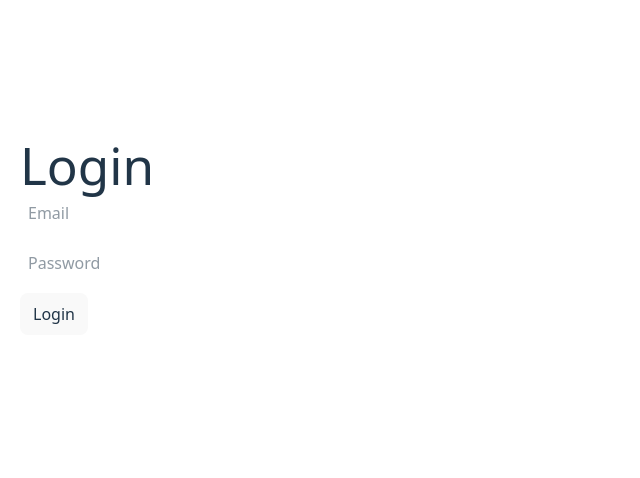
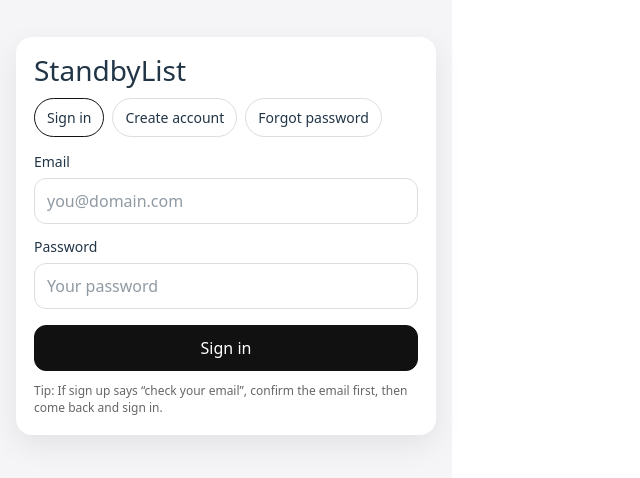
Before and after one commit to cpr31923/standbylist, a React (Vite) app: page / in a window 1280 px wide. Shown: the part 164-642 px from the top of the page, without its empty margins (0-640 px from the left). Built offline with nearby package versions, Linux system fonts and the light colour scheme.

Commit message:
Improve signup messaging and fix Login.jsx

```diff
--- a/src/Login.jsx
+++ b/src/Login.jsx
@@ -1,95 +1,225 @@
-import React, { useEffect, useState } from "react";
+// src/Login.jsx
+import { useEffect, useState } from "react";
 import { supabase } from "./supabaseClient";
-import StandbyList from "./components/StandbyList.jsx";
 
 export default function Login() {
+  const [mode, setMode] = useState("signin"); // signin | signup | reset
   const [email, setEmail] = useState("");
   const [password, setPassword] = useState("");
-  const [user, setUser] = useState(null);
-  const [checking, setChecking] = useState(true);
+
+  const [loading, setLoading] = useState(false);
+  const [msg, setMsg] = useState("");
+  const [err, setErr] = useState("");
 
   useEffect(() => {
-    let mounted = true;
+    setMsg("");
+    setErr("");
+  }, [mode]);
 
-    async function loadSession() {
-      const { data } = await supabase.auth.getSession();
-      if (!mounted) return;
-      setUser(data?.session?.user ?? null);
-      setChecking(false);
+  async function handleSubmit(e) {
+    e.preventDefault();
+    setLoading(true);
+    setMsg("");
+    setErr("");
+
+    try {
+      if (!email) throw new Error("Please enter an email.");
+        const cleanEmail = email.trim().toLowerCase();
+      if (mode !== "reset" && !password) throw new Error("Please enter a password.");
+
+      if (mode === "signin") {
+        const { error } = await supabase.auth.signInWithPassword({ email, password });
+        if (error) throw error;
+        setMsg("Signed in.");
       }
 
-    loadSession();
-
-    const { data: sub } = supabase.auth.onAuthStateChange((_event, session) => {
-      setUser(session?.user ?? null);
-      setChecking(false);
-    });
-
-    return () => {
-      mounted = false;
-      sub?.subscription?.unsubscribe?.();
-    };
-  }, []);
-
-  const handleLogin = async () => {
-    const { data, error } = await supabase.auth.signInWithPassword({
+    if (mode === "signup") {
+      const { data, error } = await supabase.auth.signUp({
         email,
         password,
+        options: {
+          emailRedirectTo: window.location.origin,
+        },
       });
 
       if (error) {
-      alert(error.message);
-      return;
+        // Friendly errors
+        if (
+          error.message?.toLowerCase().includes("already registered") ||
+          error.message?.toLowerCase().includes("already exists")
+        ) {
+          throw new Error("An account with this email already exists. Try signing in.");
+        }
+        throw error;
       }
 
-    // user will be set by onAuthStateChange
-    if (!data?.session) {
-      alert("Logged in, but no session returned (check email confirmation in Supabase).");
+      if (data?.session) {
+        setMsg("Account created and signed in.");
+      } else {
+        setMsg("Account created. Check your email to confirm, then sign in.");
       }
-  };
-
-  const handleLogout = async () => {
-    await supabase.auth.signOut();
-  };
-
-  if (checking) {
-    return <div style={{ padding: 20 }}>Checking session…</div>;
     }
 
-  if (user) {
+      if (mode === "reset") {
+        const { error } = await supabase.auth.resetPasswordForEmail(email, {
+          redirectTo: window.location.origin,
+        });
+        if (error) throw error;
+        setMsg("Password reset email sent. Check your inbox.");
+      }
+    } catch (e2) {
+      setErr(e2?.message || "Something went wrong.");
+    } finally {
+      setLoading(false);
+    }
+  }
+
   return (
-      <div style={{ padding: 20 }}>
-        <div style={{ display: "flex", justifyContent: "space-between", gap: 12 }}>
-          <button onClick={handleLogout}>Log out</button>
+    <div style={styles.wrap}>
+      <div style={styles.card}>
+        <h1 style={styles.title}>StandbyList</h1>
+
+        <div style={styles.tabs}>
+          <button
+            type="button"
+            onClick={() => setMode("signin")}
+            style={{ ...styles.tab, ...(mode === "signin" ? styles.tabActive : {}) }}
+          >
+            Sign in
+          </button>
+          <button
+            type="button"
+            onClick={() => setMode("signup")}
+            style={{ ...styles.tab, ...(mode === "signup" ? styles.tabActive : {}) }}
+          >
+            Create account
+          </button>
+          <button
+            type="button"
+            onClick={() => setMode("reset")}
+            style={{ ...styles.tab, ...(mode === "reset" ? styles.tabActive : {}) }}
+          >
+            Forgot password
+          </button>
         </div>
-        <StandbyList />
+
+        <form onSubmit={handleSubmit} style={styles.form}>
+          <label style={styles.label}>
+            Email
+            <input
+              style={styles.input}
+              type="email"
+              autoComplete="email"
+              value={email}
+              onChange={(e) => setEmail(e.target.value)}
+              placeholder="you@domain.com"
+            />
+          </label>
+
+          {mode !== "reset" && (
+            <label style={styles.label}>
+              Password
+              <input
+                style={styles.input}
+                type="password"
+                autoComplete={mode === "signup" ? "new-password" : "current-password"}
+                value={password}
+                onChange={(e) => setPassword(e.target.value)}
+                placeholder={mode === "signup" ? "Create a password" : "Your password"}
+              />
+            </label>
+          )}
+
+          {err && <div style={styles.err}>{err}</div>}
+          {msg && <div style={styles.msg}>{msg}</div>}
+
+          <button type="submit" style={styles.btn} disabled={loading}>
+            {loading
+              ? "Working…"
+              : mode === "signin"
+              ? "Sign in"
+              : mode === "signup"
+              ? "Create account"
+              : "Send reset email"}
+          </button>
+        </form>
+
+        <p style={styles.help}>
+          Tip: If sign up says “check your email”, confirm the email first, then come back and sign in.
+        </p>
+      </div>
     </div>
   );
 }
 
-  return (
-    <div style={{ padding: 20, maxWidth: 420 }}>
-      <h1>Login</h1>
-
-      <input
-        placeholder="Email"
-        type="email"
-        value={email}
-        onChange={(e) => setEmail(e.target.value)}
-        style={{ display: "block", marginBottom: 10, padding: 8, width: "100%" }}
-      />
-
-      <input
-        placeholder="Password"
-        type="password"
-        value={password}
-        onChange={(e) => setPassword(e.target.value)}
-        style={{ display: "block", marginBottom: 10, padding: 8, width: "100%" }}
-      />
-
-      <button onClick={handleLogin} style={{ padding: "8px 12px" }}>
-        Login
-      </button>
-    </div>
-  );
-}
+const styles = {
+  wrap: {
+    minHeight: "100vh",
+    display: "flex",
+    alignItems: "center",
+    justifyContent: "center",
+    padding: 16,
+    background: "#f5f5f7",
+  },
+  card: {
+    width: "100%",
+    maxWidth: 420,
+    background: "white",
+    borderRadius: 16,
+    padding: 18,
+    boxShadow: "0 10px 30px rgba(0,0,0,0.08)",
+  },
+  title: { margin: "0 0 12px", fontSize: 28 },
+  tabs: {
+    display: "flex",
+    gap: 8,
+    marginBottom: 14,
+    flexWrap: "wrap",
+  },
+  tab: {
+    border: "1px solid #ddd",
+    borderRadius: 999,
+    padding: "8px 12px",
+    background: "white",
+    cursor: "pointer",
+    fontSize: 14,
+  },
+  tabActive: {
+    borderColor: "#111",
+  },
+  form: { display: "flex", flexDirection: "column", gap: 12 },
+  label: { display: "flex", flexDirection: "column", gap: 6, fontSize: 14 },
+  input: {
+    padding: "10px 12px",
+    borderRadius: 12,
+    border: "1px solid #ddd",
+    fontSize: 16,
+  },
+  btn: {
+    marginTop: 4,
+    padding: "10px 12px",
+    borderRadius: 12,
+    border: "1px solid #111",
+    background: "#111",
+    color: "white",
+    cursor: "pointer",
+    fontSize: 16,
+  },
+  err: {
+    background: "#ffe9e9",
+    border: "1px solid #ffb8b8",
+    padding: 10,
+    borderRadius: 12,
+    color: "#8a1f1f",
+    fontSize: 14,
+  },
+  msg: {
+    background: "#ecfdf3",
+    border: "1px solid #bbf7d0",
+    padding: 10,
+    borderRadius: 12,
+    color: "#14532d",
+    fontSize: 14,
+  },
+  help: { marginTop: 12, fontSize: 12, color: "#666", lineHeight: 1.4 },
+};
```
Lines whose indentation alone changed are shown as unchanged.
